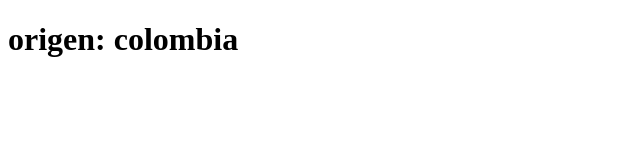
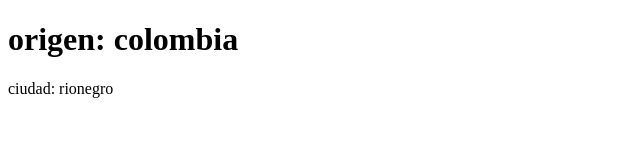
Before and after one commit to yorman94-beeb/git-hub, a plain HTML site: page index.html in a window 1280 px wide. Shown: the whole page, without its empty margins (0-640 px from the left). Drawn offline with Linux system fonts and the light colour scheme.

Commit message:
atualiza ciudad

```diff
--- a/index.html
+++ b/index.html
@@ -7,5 +7,6 @@
 </head>
 <body>
     <h1>origen: colombia</h1>
+        <p>ciudad: rionegro</p>
 </body>
 </html>
```
